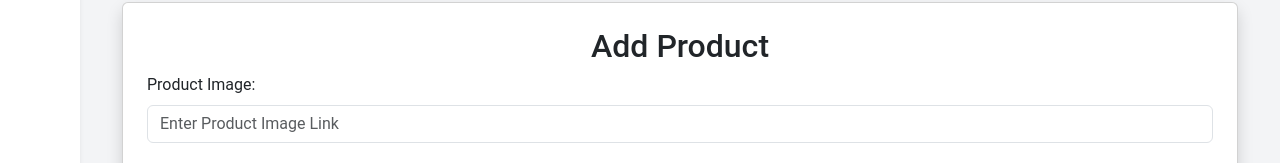
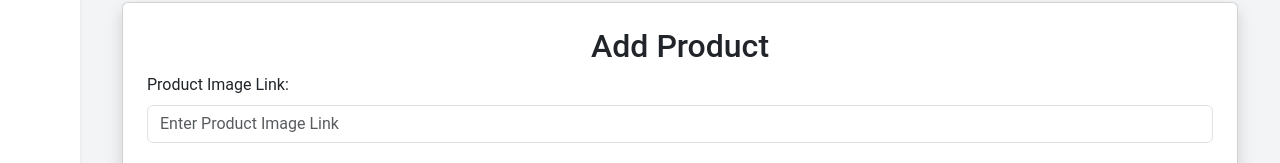
Before and after one commit to SHREAYDEEPSINH/cafeu-e-com-frontend, a React (Vite) app: page /admin in a window 1280 px wide. Shown: the part 214-377 px from the top of the page. Built offline with nearby package versions, Linux system fonts and the light colour scheme; no server answers.

Commit message:
cafeu-frontend

```diff
--- a/src/admin/partials/AddProduct.jsx
+++ b/src/admin/partials/AddProduct.jsx
@@ -41,7 +41,7 @@ function AddProduct() {
             .post("https://cafue-e-com-backend.onrender.com/product/insertProductData", addProduct)
             .then((res) => {
                 setAllProducts([...allProducts, res.data]);
-                confirm("Product Added")
+                alert("Product Added")
                 console.log("product added")
             })
             .catch((err) => {
@@ -55,9 +55,9 @@ function AddProduct() {
             <div class="container mt-5">
                 <div class="card shadow p-4">
                     <h2 class="text-center">Add Product</h2>
-                    <form onSubmit={submitHandler}  encType="multipart/form-data">
+                    <form onSubmit={submitHandler} >
                         <div class="mb-3">
-                            <label class="form-label">Product Image:</label>
+                            <label class="form-label">Product Image Link:</label>
                             <input
                                 type="text"
                                 class="form-control"
--- a/src/admin/partials/ViewProduct.jsx
+++ b/src/admin/partials/ViewProduct.jsx
@@ -23,7 +23,6 @@ function ViewProduct() {
             .delete(`https://cafue-e-com-backend.onrender.com/product/deleteData/${id}`)
             .then((res) => {
                 setAllProducts(allProducts.filter((product) => product._id !== id));
-                alert("Product deleted successfully!");
             })
             .catch((err) => {
                 console.error(err.response?.data || err.message);
```
